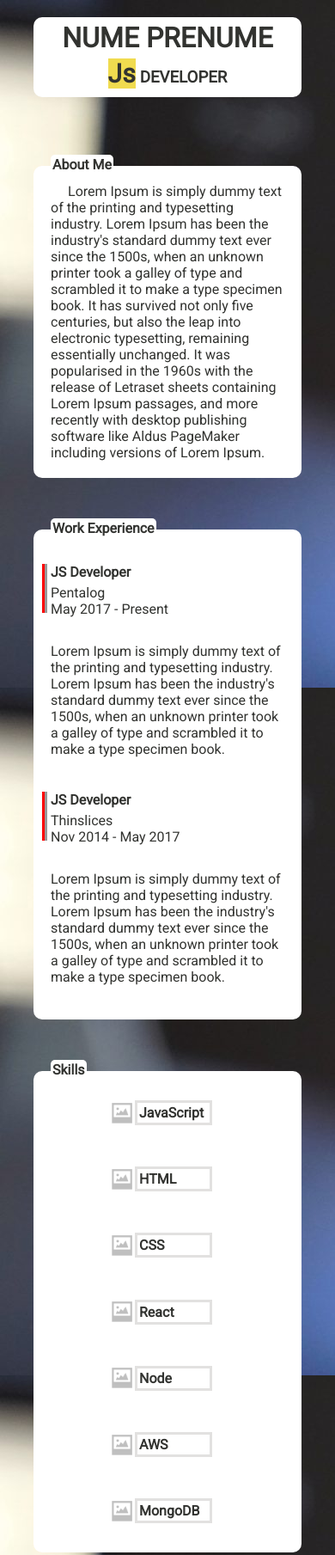
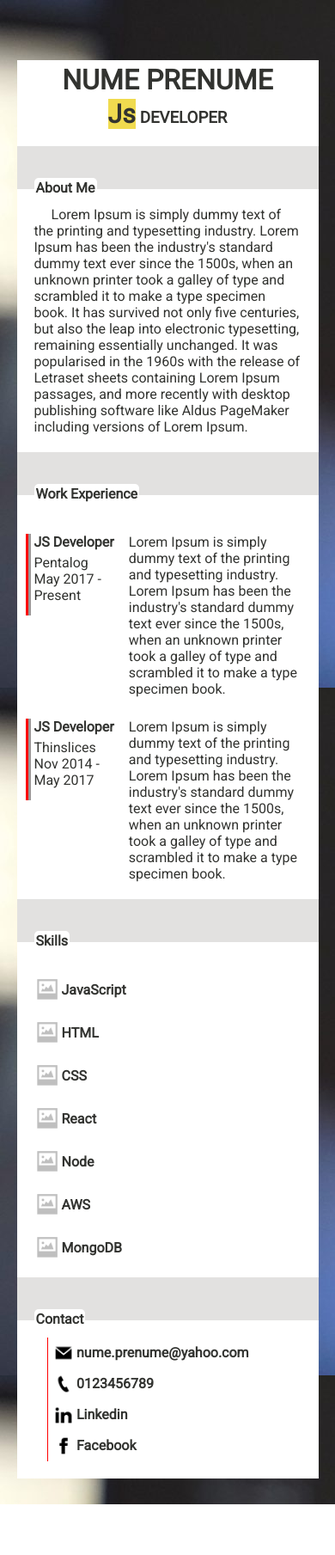
Before and after one commit to vpetrovici/p5_front_module1, a plain HTML site: page CV/index.html in a window 390 px wide. Shown: the top 1809 px of the page at 86% size. After the commit the page ends 1750 px from the top, so only its background shows below. Drawn offline with Linux system fonts and the light colour scheme.

Commit message:
reasambleGridTemplate

```diff
--- a/CV/index.html
+++ b/CV/index.html
@@ -1,22 +1,24 @@
 <!DOCTYPE html>
 <html>
-
   <head>
     <title>CV</title>
     <link rel="stylesheet" type=text/css href ="main.css">
-    <meta name="viewport" content="width=device-width, initial-scale=1.0">
-    <link href="https://fonts.googleapis.com/css?family=Roboto" rel="stylesheet">
+    <link rel="stylesheet" type=text/css href ="responsive.css">
+    <meta name="viewport" content="width=device-width, initial-scale=1.0" />
+    <link
+      href="https://fonts.googleapis.com/css?family=Roboto"
+      rel="stylesheet"
+    />
   </head>
 
   <body>
+    <div class="container">
+      <header>
+        <h1>NUME PRENUME</h1>
+        <h3><span>Js</span>DEVELOPER</h3>
+      </header>
 
-    <header>
-      <h1>NUME PRENUME</h1>
-      <h3><span>Js</span>DEVELOPER</h3>
-    </header>
-
-    <main>
-      <article class="article-lorem">
+      <article class="about">
         Lorem Ipsum is simply dummy text of the printing and typesetting
         industry. Lorem Ipsum has been the industry's standard dummy text ever
         since the 1500s, when an unknown printer took a galley of type and
@@ -27,9 +29,7 @@
         with desktop publishing software like Aldus PageMaker including versions
         of Lorem Ipsum.
       </article>
-
       <section class="workexperience">
-
         <article class="section-article">
           <div class="workplace">
             <div class="js-developer">JS Developer</div>
@@ -38,9 +38,9 @@
           </div>
           <article class="work-text">
             Lorem Ipsum is simply dummy text of the printing and typesetting
-            industry. Lorem Ipsum has been the industry's standard dummy text ever
-            since the 1500s, when an unknown printer took a galley of type and
-            scrambled it to make a type specimen book.
+            industry. Lorem Ipsum has been the industry's standard dummy text
+            ever since the 1500s, when an unknown printer took a galley of type
+            and scrambled it to make a type specimen book.
           </article>
         </article>
 
@@ -52,15 +52,14 @@
           </div>
           <article class="work-text">
             Lorem Ipsum is simply dummy text of the printing and typesetting
-            industry. Lorem Ipsum has been the industry's standard dummy text ever
-            since the 1500s, when an unknown printer took a galley of type and
-            scrambled it to make a type specimen book.
+            industry. Lorem Ipsum has been the industry's standard dummy text
+            ever since the 1500s, when an unknown printer took a galley of type
+            and scrambled it to make a type specimen book.
           </article>
         </article>
       </section>
 
-      <section class="skills">
-
+      <aside class="skills">
         <div class="figure-image">
           <div class="imagehover">
             <img src="media/noImage.png" />
@@ -116,9 +115,32 @@
             <div class="skill">MongoDB</div>
           </div>
         </div>
-      </div>
-      </section>
-    </main>
+      </aside>
+      <footer>
+        <div class="detail">
 
+          <div>
+              <img src="media/email.png">
+            <span>nume.prenume@yahoo.com</span>
+          </div>
+
+          <div>
+              <img src="media/phone.png">
+            <span>0123456789</span>
+          </div>
+
+          <div>
+              <img src="media/linkedin.png">
+              <span>Linkedin</span>
+          </div>
+
+          <div>
+              <img src="media/facebook.png">
+              <span>Facebook</span>
+          </div>
+       </div>
+      </footer>
+    </div>
+  </div>
   </body>
 </html>
--- a/CV/main.css
+++ b/CV/main.css
@@ -1,15 +1,16 @@
 /* body rules start */
 * {
   box-sizing: border-box;
+  color: #323330;
 }
 
 body {
   font-family: "Roboto", sans-serif;
-  width: 80%;
+  width: 100%;
   background-image: url(media/angular.jpg);
-  padding: 20px 0 50px 0;
-  margin: 0 auto;
-  color: #323330;
+  margin: 0;
+  padding: 0;
+  margin: 70px 0 30px 0;
 }
 /* body rules end */
 
@@ -17,15 +18,16 @@ body {
 header,
 .skills,
 .workexperience,
-.article-lorem {
+.about,
+footer {
   background-color: #ffffff;
-  border-radius: 10px;
 }
 
 header::before,
 .skills::before,
 .workexperience::before,
-.article-lorem::before {
+.about::before,
+footer::before {
   position: absolute;
   top: -13px;
   background-color: #ffffff;
@@ -36,54 +38,105 @@ header::before,
   transition: 3s;
 }
 
-header:hover,
 .skills:hover,
 .workexperience:hover,
-.article-lorem:hover {
+.about:hover,
+footer:hover {
   box-shadow: 0 5px 10px #999999, 0 5px 10px #b2b2b2;
   background-color: #e2e1e0;
   transform: scale(1.1);
   transition: 2s;
 }
-.article-lorem:hover::before,
+.about:hover::before,
 .workexperience:hover::before,
-.skills:hover::before {
+.skills:hover::before,
+footer:hover::before {
   color: #ff0000;
   background-color: #e2e1e0;
+  animation-name: skill;
+  animation-duration: 3s;
+}
+@keyframes skill {
+  50% {
+    left: 20px;
+  }
+  75% {
+    left: 50px;
+  }
+  100% {
+    left: 20px;
+  }
 }
 /* main rules end */
 
+/* container  start*/
+.container {
+  display: grid;
+  grid-gap: 30px;
+  background: #e2e1e0;
+  width: 90%;
+  margin: 0 auto;
+  grid-auto-rows: minmax(50px, auto);
+  grid-template-areas:
+    "head head head"
+    "article work skill"
+    "foot foot foot";
+}
+
+header {
+  grid-area: head;
+}
+.article-lorem {
+  grid-area: article;
+}
+.workexperience {
+  grid-area: work;
+}
+.skills {
+  grid-area: skill;
+}
+footer {
+  grid-area: foot;
+}
+/* containner end */
+
 /* header rules start*/
+header::before {
+  content: url(media/paper.png);
+  top: -55px;
+  left: 55px;
+  background-color: transparent;
+  position: absolute;
+  transition: 0s;
+}
+header::after {
+  content: url(media/paper.png);
+  top: -55px;
+  right: 55px;
+  position: absolute;
+  background-color: transparent;
+}
 header {
   text-align: center;
-  margin-bottom: 80px;
   position: relative;
 }
-
 header h1 {
-  margin: 0;
-  padding-top: 5px;
+  margin: 1% 0;
 }
-
 header h3 {
-  margin-top: 5px;
-  padding-bottom: 10px;
+  margin: 1% 0;
 }
 header h3 span {
   animation-name: title;
-  animation-duration: 2s;
+  animation-duration: 5s;
   animation-iteration-count: infinite;
 }
 @keyframes title {
-  from,
-  50%,
-  to {
+  50% {
+    opacity: 0;
+  }
+  100% {
     opacity: 1;
-  }
-
-  25%,
-  75% {
-    opacity: 0;
   }
 }
 h3 span {
@@ -95,37 +148,21 @@ h3 span {
 /* header rules end*/
 
 /* About me wraper start */
-.article-lorem {
+.about {
   position: relative;
   padding: 20px;
 }
-.article-lorem::first-letter {
+.about::first-letter {
   margin-left: 20px;
 }
 
-.article-lorem::before {
+.about::before {
   content: "About Me";
 }
-
-.article-lorem:hover::before {
-  animation-name: article;
-  animation-duration: 3s;
-  animation-iteration-count: infinite;
-}
-@keyframes article {
-  50% {
-    transform: rotate(360deg);
-  }
-  100% {
-    transform: rotate(-360deg);
-  }
-}
-
 /* About me wraper end */
 
 /* Wordk experience wraper start */
 .workexperience {
-  margin: 80px 0;
   padding: 20px;
   position: relative;
 }
@@ -134,24 +171,10 @@ h3 span {
   content: "Work Experience";
 }
 
-.workexperience:hover::before {
-  animation-name: workexp;
-  animation-duration: 2s;
-  animation-iteration-count: infinite;
-}
-@keyframes workexp {
-  50% {
-    transform: rotateY(360deg);
-  }
-  100% {
-    transform: rotateY(360deg);
-  }
-}
-
 .section-article {
-  padding: 20px 0;
+  padding-top: 25px;
   display: grid;
-  grid-template-columns: repeat(2, 1fr);
+  grid-template-columns: 1fr 2fr;
   grid-gap: 10px;
 }
 
@@ -161,25 +184,15 @@ h3 span {
 .workplace:before {
   position: absolute;
   content: "";
-  height: 57px;
+  height: 50%;
   border-left: 3px solid #ff0000;
   border-right: 3px solid #999999;
   left: -10px;
+  top: 0;
 }
 
 .work-text {
   position: relative;
-}
-.work-text:before {
-  position: absolute;
-  content: "";
-  width: 10px;
-  height: 10px;
-  border-right: 3px solid #ff0000;
-  border-bottom: 3px solid #999999;
-  left: -40px;
-  transform: rotate(-45deg);
-  top: 25px;
 }
 
 .js-developer {
@@ -192,9 +205,6 @@ h3 span {
 .skills {
   position: relative;
   padding: 20px;
-  display: grid;
-  grid-template-columns: repeat(5, 1fr);
-  grid-gap: 20px;
 }
 
 .skills::before {
@@ -202,23 +212,12 @@ h3 span {
   left: 20px;
 }
 
-.skills:hover::before {
-  animation-name: skill;
-  animation-duration: 1s;
-  animation-iteration-count: infinite;
-}
-@keyframes skill {
-  50% {
-    transform: rotate(-25deg);
-  }
-  100% {
-    transform: rotate(25deg);
-  }
+.figure-image {
+  padding-top: 15px;
 }
 .imagehover {
-  display: inline-grid;
+  display: flex;
   align-items: center;
-  grid-template-columns: 1fr 3fr;
   position: relative;
 }
 
@@ -229,7 +228,6 @@ img {
 
 .skill {
   font-weight: bolder;
-  border: 3px solid #e2e1e0;
   padding: 2px;
   cursor: not-allowed;
 }
@@ -254,66 +252,27 @@ img {
 }
 /* Skills wraper end*/
 
-/* media queries start */
+/* footer start */
+footer {
+  position: relative;
+  padding: 20px;
+}
+footer:before {
+  content: "Contact";
+  position: absolute;
+}
+.detail {
+  padding-left: 5%;
+}
+.detail div {
+  display: flex;
+  justify-items: center;
+  align-items: center;
+  padding: 1%;
+  border-left: 1px solid red;
+}
+.detail div span {
+  font-weight: bold;
+}
 
-@media screen and (max-width: 800px) {
-  body {
-    background-image: url(media/web.jpg);
-  }
-
-  header:hover,
-  .skills:hover,
-  .workexperience:hover,
-  .article-lorem:hover {
-    box-shadow: 0 5px 10px #999999, 0 5px 10px #b2b2b2;
-    background-color: #e2e1e0;
-    transform: scale(1.2);
-  }
-  .work-text:before {
-    display: none;
-  }
-  .skills {
-    position: relative;
-    padding: 20px;
-    display: grid;
-    grid-template-columns: repeat(2, 1fr);
-  }
-}
-@media screen and (max-width: 400px) {
-  body {
-    background-image: url(media/android.jpg);
-  }
-  .workexperience {
-    margin: 60px 0;
-  }
-  .section-article {
-    grid-template-columns: 1fr;
-    grid-row-gap: 30px;
-  }
-  .work-text:before {
-    display: none;
-  }
-
-  .workplace:before {
-    background-color: #ff0000;
-  }
-  header:hover,
-  .skills:hover,
-  .workexperience:hover,
-  .article-lorem:hover {
-    box-shadow: 0 5px 10px #999999, 0 5px 10px #b2b2b2;
-    background-color: #e2e1e0;
-    transform: scale(1.1);
-  }
-  .figure-image {
-    display: flex;
-    margin: 5% 25%;
-  }
-  .skills {
-    position: relative;
-    padding: 20px;
-    display: grid;
-    grid-template-columns: 1fr;
-  }
-}
-/* media queries end */
+/* footer end */
--- /dev/null
+++ b/CV/responsive.css
@@ -0,0 +1,48 @@
+@media screen and (max-width: 800px) {
+  body {
+    background-image: url(media/web.jpg);
+  }
+  .container {
+    display: grid;
+    grid-gap: 30px;
+    grid-auto-rows: minmax(100px, auto);
+    grid-template-areas:
+      "head head "
+      "article skill"
+      "work skill"
+      "foot foot";
+  }
+  .figure-image {
+    padding-top: 50px;
+  }
+  header:before {
+    left: 0;
+    transition: 0s;
+  }
+  header:after {
+    right: 0;
+  }
+}
+@media screen and (max-width: 530px) {
+  body {
+    background-image: url(media/android.jpg);
+  }
+  .container {
+    display: grid;
+    grid-gap: 50px;
+    grid-auto-rows: minmax(100px, auto);
+    grid-template-areas:
+      "head"
+      "article"
+      "work"
+      "skill"
+      "foot";
+  }
+  header:before,
+  header:after {
+    display: none;
+  }
+  .figure-image {
+    padding-top: 20px;
+  }
+}
```
Also changed, not shown: CV/media/email.png (added), CV/media/facebook.png (added), CV/media/linkedin.png (added), CV/media/paper.png (added), CV/media/phone.png (added).
